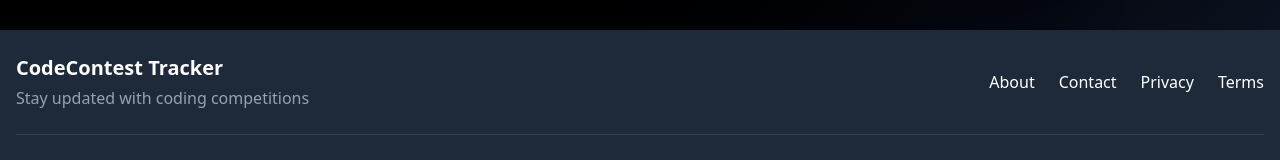
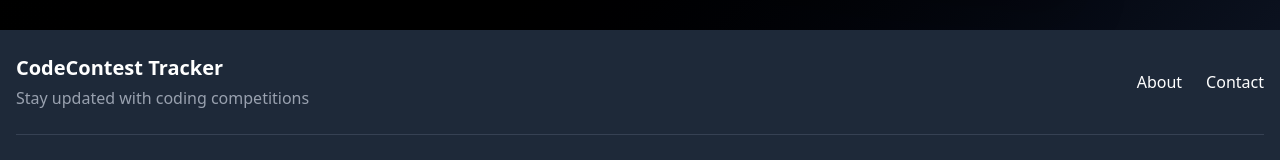
Before and after one commit to PacemakerX/codeContestTracker, a React (Vite) app in the folder codeContestTracker-frontend/: page /about in a window 1280 px wide. Shown: the part 1077-1237 px from the top of the page. Built offline with nearby package versions, Linux system fonts and the light colour scheme.

Commit message:
fixes footer

```diff
--- a/codeContestTracker-frontend/src/components/Footer.jsx
+++ b/codeContestTracker-frontend/src/components/Footer.jsx
@@ -1,3 +1,4 @@
+import { Link } from "react-router-dom";
 function Footer() {
   return (
     <footer className="bg-gray-800 text-white py-6 mt-auto">
@@ -11,18 +12,15 @@
           </div>
 
           <div className="flex space-x-6">
-            <a href="#" className="hover:text-blue-400 transition-colors">
+            <Link to="/about" className="hover:text-blue-400 transition-colors">
               About
-            </a>
-            <a href="#" className="hover:text-blue-400 transition-colors">
+            </Link>
+            <Link
+              to="/contact"
+              className="hover:text-blue-400 transition-colors"
+            >
               Contact
-            </a>
-            <a href="#" className="hover:text-blue-400 transition-colors">
-              Privacy
-            </a>
-            <a href="#" className="hover:text-blue-400 transition-colors">
-              Terms
-            </a>
+            </Link>
           </div>
         </div>
 
```
